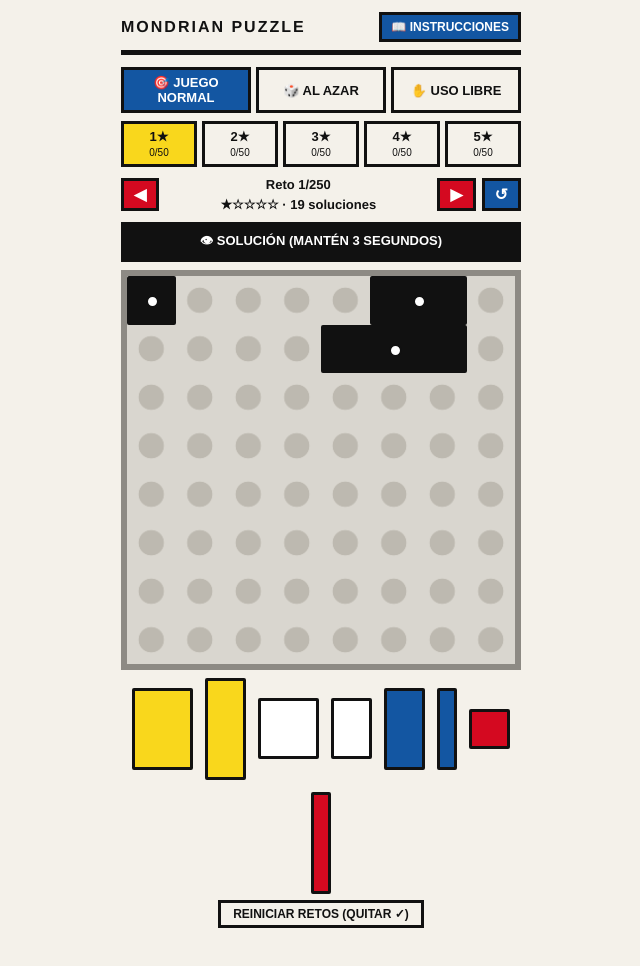
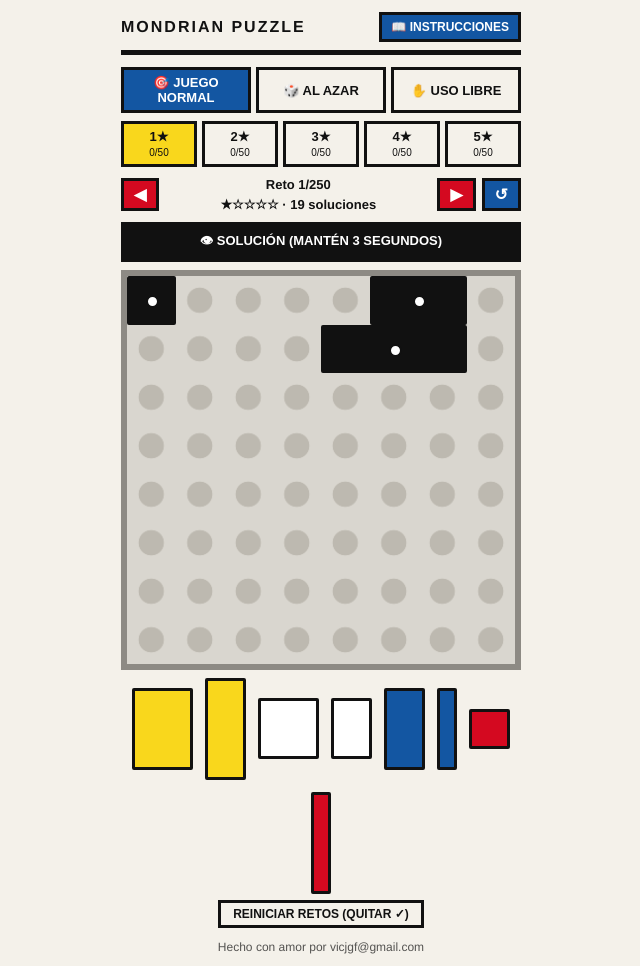
Before and after one commit to vicjgf/mondrian-puzzle, a plain HTML site: page index.html in a window 1280 px wide. Shown: the whole page, without its empty margins (319-959 px from the left). Before the commit the page ends 940 px from the top, so only its background shows below. Drawn offline with Linux system fonts and the light colour scheme.

Commit message:
Add files via upload

```diff
--- a/index.html
+++ b/index.html
@@ -43,6 +43,7 @@ button{background:#d40920;color:#fff;border:3px solid #111;font-size:16px;paddin
 <div id="frame"><div id="board"><div id="gh"></div></div></div>
 <div id="tray"></div>
 <button class="rb" id="rb">Reiniciar retos (quitar ✓)</button>
+<div class="hint" style="margin-top:12px">Hecho con amor por vicjgf@gmail.com</div>
 <div id="help"><div class="hp"><h2>Instrucciones</h2>
 <h3>Cómo jugar</h3><p>Llena por completo el tablero de 8×8 con las 8 piezas de colores, sin huecos ni encimadas. Las 3 piezas negras (marcadas con un punto) ya están puestas y no se mueven.</p>
 <ul><li>Arrastra una pieza del área de abajo hasta el tablero.</li><li>Toca una pieza de abajo para girarla.</li><li>Toca una pieza del tablero para quitarla.</li><li>Mantén presionado 3 segundos el botón <b>👁 Solución</b> (arriba del tablero) para ver, solo con contornos, una forma de resolver el tablero. Si lo sueltas antes, no pasa nada.</li></ul>
```
